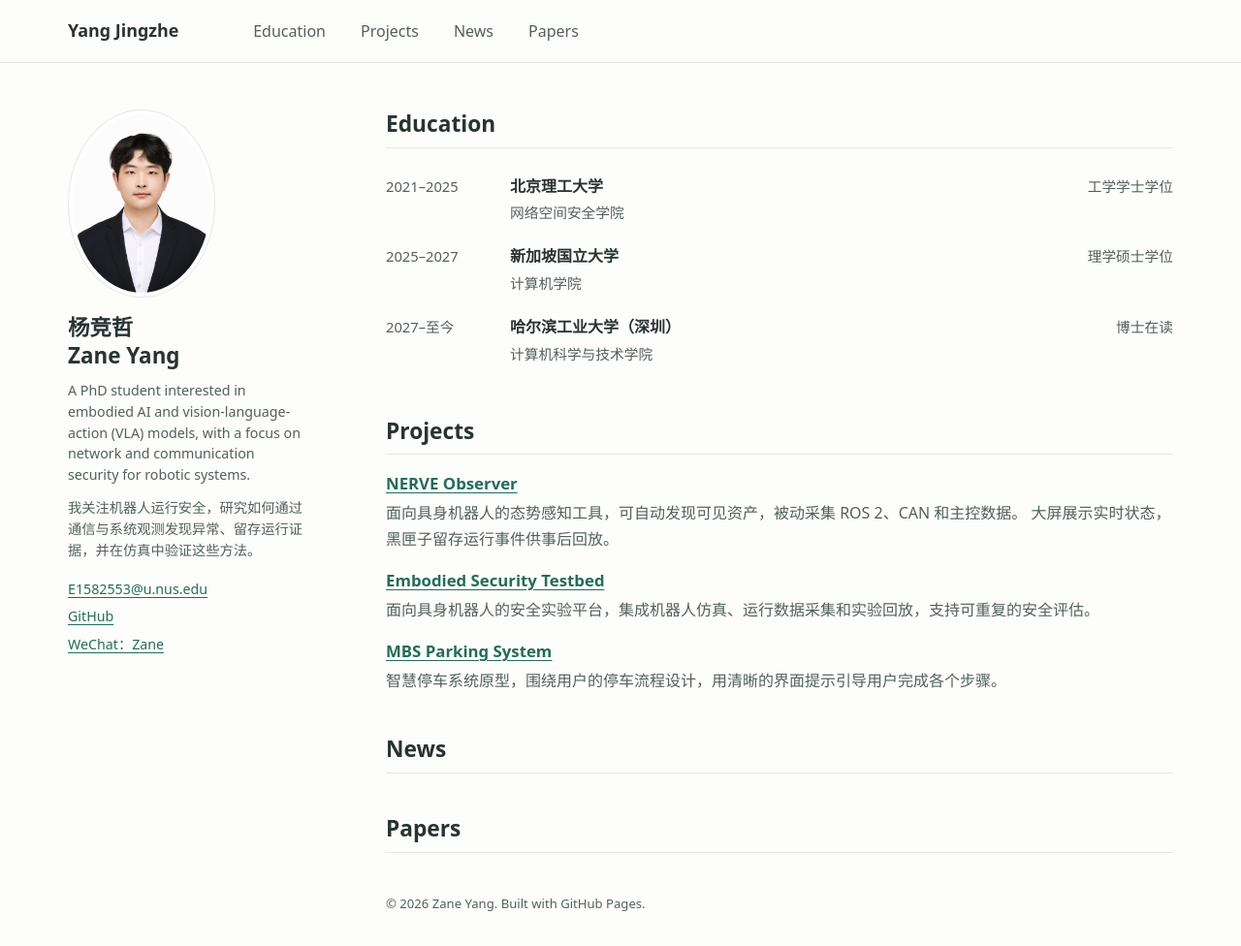
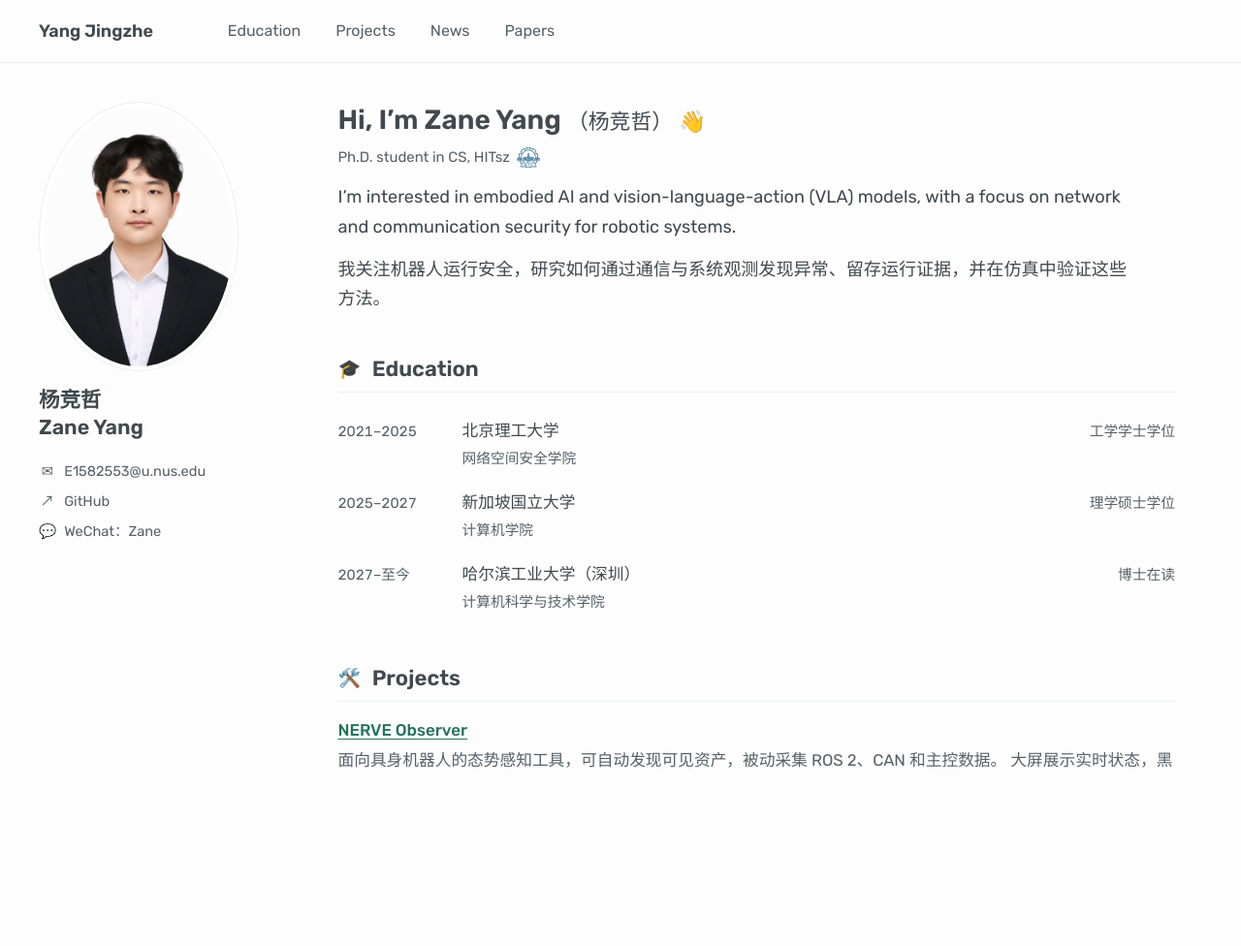
Before and after one commit to qusheng001/qusheng001.github.io, a plain HTML site: page index.html in a window 1280 px wide. Shown: the whole page at 97% size. After the commit the page ends 800 px from the top, so only its background shows below. Drawn offline with Linux system fonts and the light colour scheme.

Commit message:
Refine homepage typography and make the content pane scroll independently

```diff
--- a/index.html
+++ b/index.html
@@ -4,10 +4,10 @@
   <meta charset="UTF-8">
   <meta name="viewport" content="width=device-width, initial-scale=1">
   <title>Zane Yang (杨竞哲)</title>
-  <link rel="stylesheet" href="style.css?v=academic-1">
+  <link rel="stylesheet" href="style.css?v=academic-2">
   <script src="wechat.js" defer></script>
 </head>
-<body id="top">
+<body>
   <header class="site-header">
     <nav class="shell site-nav" aria-label="主导航">
       <a class="site-name" href="#top" lang="en">Yang Jingzhe</a>
@@ -22,20 +22,13 @@
 
   <div class="shell layout">
     <aside class="profile" aria-labelledby="profile-name">
-      <img class="profile-portrait" src="assets/zane-yang.jpg" alt="杨竞哲的个人照片" width="152" height="194">
-      <h1 id="profile-name">杨竞哲 <span lang="en">Zane Yang</span></h1>
-      <p lang="en">
-        A PhD student interested in embodied AI and vision-language-action (VLA) models,
-        with a focus on network and communication security for robotic systems.
-      </p>
-      <p>
-        我关注机器人运行安全，研究如何通过通信与系统观测发现异常、留存运行证据，并在仿真中验证这些<span class="keep-together">方法。</span>
-      </p>
+      <img class="profile-portrait" src="assets/zane-yang.jpg" alt="杨竞哲的个人照片" width="206" height="278">
+      <h2 id="profile-name">杨竞哲 <span lang="en">Zane Yang</span></h2>
       <address class="contact" id="contact">
-        <a href="mailto:E1582553@u.nus.edu">E1582553@u.nus.edu</a>
-        <a href="https://github.com/qusheng001">GitHub</a>
+        <a href="mailto:E1582553@u.nus.edu"><span class="contact-icon" aria-hidden="true">✉</span>E1582553@u.nus.edu</a>
+        <a href="https://github.com/qusheng001"><span class="contact-icon" aria-hidden="true">↗</span>GitHub</a>
         <div class="wechat">
-          <button class="wechat-toggle" type="button" aria-expanded="false" aria-controls="wechat-panel">WeChat：Zane</button>
+          <button class="wechat-toggle" type="button" aria-expanded="false" aria-controls="wechat-panel"><span class="contact-icon" aria-hidden="true">💬</span>WeChat：Zane</button>
           <div class="wechat-panel" id="wechat-panel" hidden>
             <div class="wechat-code">
               <img src="assets/wechat-zane.jpg" alt="扫一扫添加 Zane 的微信二维码" width="820" height="1212">
@@ -45,9 +38,24 @@
       </address>
     </aside>
 
-    <main class="sections" id="about">
+    <main class="sections" id="about" tabindex="0" aria-label="个人主页内容">
+      <header class="intro" id="top">
+        <h1><span lang="en">Hi, I’m Zane Yang</span> <span class="intro-name">（杨竞哲）</span> <span class="wave" aria-hidden="true">👋</span></h1>
+        <p class="affiliation" lang="en">
+          <span>Ph.D. student in CS, HITsz</span>
+          <img src="assets/hit-emblem.png" alt="哈尔滨工业大学校徽" width="24" height="24">
+        </p>
+        <p lang="en">
+          I’m interested in embodied AI and vision-language-action (VLA) models,
+          with a focus on network and communication security for robotic systems.
+        </p>
+        <p>
+          我关注机器人运行安全，研究如何通过通信与系统观测发现异常、留存运行证据，并在仿真中验证这些<span class="keep-together">方法。</span>
+        </p>
+      </header>
+
       <section id="education" aria-labelledby="education-title">
-        <h2 id="education-title" lang="en">Education</h2>
+        <h2 id="education-title" lang="en"><span class="section-icon" aria-hidden="true">🎓</span>Education</h2>
         <ul class="education-list" aria-label="教育经历">
           <li>
             <span class="education-period">2021–2025</span>
@@ -71,7 +79,7 @@
       </section>
 
       <section id="projects" aria-labelledby="projects-title">
-        <h2 id="projects-title" lang="en">Projects</h2>
+        <h2 id="projects-title" lang="en"><span class="section-icon" aria-hidden="true">🛠️</span>Projects</h2>
         <div class="projects">
           <article class="project">
             <h3 lang="en"><a href="https://github.com/SEC-NERVE/comm-group" target="_blank" rel="noopener">NERVE Observer</a></h3>
@@ -98,11 +106,11 @@
       </section>
 
       <section id="news" aria-labelledby="news-title">
-        <h2 id="news-title" lang="en">News</h2>
+        <h2 id="news-title" lang="en"><span class="section-icon" aria-hidden="true">🔥</span>News</h2>
       </section>
 
       <section id="papers" aria-labelledby="papers-title">
-        <h2 id="papers-title" lang="en">Papers</h2>
+        <h2 id="papers-title" lang="en"><span class="section-icon" aria-hidden="true">📄</span>Papers</h2>
       </section>
 
       <footer class="footer" lang="en">© 2026 Zane Yang. Built with GitHub Pages.</footer>
--- a/style.css
+++ b/style.css
@@ -1,14 +1,21 @@
+@font-face {
+  font-family: "Rubik";
+  src: url("assets/fonts/rubik-latin.woff2") format("woff2");
+  font-weight: 400 700;
+  font-display: swap;
+}
+
 * {
   box-sizing: border-box;
 }
 
 :root {
   color-scheme: light;
-  --paper: #fdfdfb;
-  --ink: #293333;
-  --muted: #52605e;
-  --accent: #256c59;
-  --line: #e3e9e5;
+  --paper: #fdfdfd;
+  --ink: #40494e;
+  --muted: #566168;
+  --accent: #24725a;
+  --line: #ebefee;
   --header-height: 65px;
 }
 
@@ -16,7 +23,7 @@ body {
   margin: 0;
   background: var(--paper);
   color: var(--ink);
-  font: 16px/1.65 system-ui, -apple-system, "Segoe UI", "Microsoft YaHei", sans-serif;
+  font: 16px/1.65 "Rubik", "Noto Sans SC", "PingFang SC", "Microsoft YaHei", sans-serif;
 }
 
 a {
@@ -34,7 +41,7 @@ a:hover {
 }
 
 .shell {
-  width: min(1140px, calc(100% - 72px));
+  width: min(1320px, calc(100% - 80px));
   margin-inline: auto;
 }
 
@@ -64,7 +71,7 @@ a:hover {
 .site-name {
   color: var(--ink);
   font-size: 1.12rem;
-  font-weight: 700;
+  font-weight: 600;
 }
 
 .nav-links {
@@ -83,30 +90,25 @@ a:hover {
 
 .layout {
   display: grid;
-  grid-template-columns: minmax(0, 244px) minmax(0, 1fr);
-  gap: clamp(2rem, 7vw, 5.25rem);
-  padding-block: 48px 32px;
+  grid-template-columns: clamp(200px, 18vw, 246px) minmax(0, 1fr);
+  column-gap: clamp(2.5rem, 6.1vw, 5.8rem);
 }
 
 .profile {
+  position: relative;
+  z-index: 1;
   align-self: start;
-  font-size: .89rem;
-  line-height: 1.52;
+  padding-block: 40px 24px;
+  font-size: .91rem;
+  line-height: 1.55;
   color: var(--muted);
-}
-
-@media (min-width: 761px) and (min-height: 730px) {
-  .profile {
-    position: sticky;
-    top: calc(var(--header-height) + 36px);
-  }
 }
 
 .profile-portrait {
   display: block;
   max-width: 100%;
   height: auto;
-  aspect-ratio: 152 / 194;
+  aspect-ratio: 206 / 278;
   object-fit: cover;
   border: 1px solid var(--line);
   border-radius: 50%;
@@ -114,19 +116,16 @@ a:hover {
   background: #fff;
 }
 
-.profile h1 {
+.profile h2 {
   margin: 1rem 0 .7rem;
   color: var(--ink);
-  font-size: 1.4rem;
+  font-size: 1.34rem;
+  font-weight: 600;
   line-height: 1.3;
 }
 
-.profile h1 span {
+.profile h2 span {
   display: block;
-}
-
-.profile p {
-  margin: 0 0 .8rem;
 }
 
 .keep-together {
@@ -136,9 +135,30 @@ a:hover {
 .contact {
   display: grid;
   justify-items: start;
-  gap: .45rem;
-  margin-top: 1.15rem;
+  gap: .55rem;
+  margin-top: 1.25rem;
   font-style: normal;
+}
+
+.contact > a,
+.wechat-toggle {
+  display: inline-flex;
+  align-items: center;
+  gap: .6em;
+  color: var(--muted);
+  text-decoration: none;
+}
+
+.contact > a:hover,
+.wechat-toggle:hover {
+  color: var(--accent);
+  text-decoration: underline;
+}
+
+.contact-icon {
+  width: 1.2em;
+  flex-shrink: 0;
+  text-align: center;
 }
 
 .wechat {
@@ -149,10 +169,7 @@ a:hover {
   padding: 0;
   border: 0;
   background: none;
-  color: var(--accent);
   font: inherit;
-  text-decoration: underline;
-  text-underline-offset: .2em;
   cursor: pointer;
 }
 
@@ -184,16 +201,73 @@ a:hover {
   height: auto;
 }
 
+.sections {
+  padding-block: 40px 44px;
+  font-size: 1.045rem;
+}
+
+.sections:focus-visible {
+  outline-offset: -2px;
+}
+
+.intro {
+  max-width: 52rem;
+  margin-bottom: 2.65rem;
+  font-size: 1.13rem;
+  line-height: 1.68;
+}
+
+.intro h1 {
+  margin: 0;
+  font-size: clamp(1.42rem, 2.2vw, 1.75rem);
+  font-weight: 600;
+  line-height: 1.35;
+}
+
+.intro-name {
+  font-size: .78em;
+  font-weight: 500;
+}
+
+.wave {
+  font-size: .8em;
+}
+
+.intro p {
+  margin: .85rem 0 0;
+}
+
+.intro .affiliation {
+  display: flex;
+  align-items: center;
+  gap: .42rem;
+  margin-top: .44rem;
+  color: var(--muted);
+  font-size: .93rem;
+}
+
+.affiliation img {
+  flex: none;
+  object-fit: contain;
+}
+
+.section-icon {
+  font-size: .86em;
+}
+
 .sections section {
   margin-bottom: 2.65rem;
-  scroll-margin-top: calc(var(--header-height) + 24px);
 }
 
 .sections h2 {
   margin: 0 0 1rem;
   padding-bottom: .5rem;
   border-bottom: 1px solid var(--line);
-  font-size: 1.42rem;
+  display: flex;
+  align-items: center;
+  gap: .52em;
+  font-size: 1.38rem;
+  font-weight: 600;
   line-height: 1.35;
 }
 
@@ -223,7 +297,7 @@ a:hover {
 }
 
 .education-school {
-  font-weight: 650;
+  font-weight: 500;
 }
 
 .education-college {
@@ -241,7 +315,8 @@ a:hover {
 
 .project h3 {
   margin: 0 0 .2rem;
-  font-size: 1.05rem;
+  font-size: 1.06rem;
+  font-weight: 500;
 }
 
 .project p {
@@ -254,7 +329,47 @@ a:hover {
   font-size: .82rem;
 }
 
-@media (max-width: 760px) {
+@media (min-width: 860px) and (min-height: 460px) {
+  body {
+    display: grid;
+    grid-template-rows: auto minmax(0, 1fr);
+    height: 100dvh;
+    overflow: hidden;
+  }
+
+  .layout {
+    min-height: 0;
+  }
+
+  .sections {
+    min-height: 0;
+    overflow-y: auto;
+    overscroll-behavior-y: contain;
+    scrollbar-gutter: stable;
+    scrollbar-width: thin;
+    scrollbar-color: #ccd6d2 transparent;
+    scroll-padding-top: 25px;
+    padding-inline-end: 18px;
+  }
+}
+
+@media (min-width: 860px) and (max-height: 620px) {
+  .profile {
+    padding-top: 24px;
+  }
+
+  .profile-portrait {
+    width: 148px;
+  }
+}
+
+@media (max-width: 859px), (max-height: 459px) {
+  html {
+    scroll-padding-top: calc(var(--header-height) + 16px);
+  }
+}
+
+@media (max-width: 859px) {
   :root {
     --header-height: 88px;
   }
@@ -273,11 +388,20 @@ a:hover {
 
   .layout {
     grid-template-columns: minmax(0, 1fr);
-    padding-top: 28px;
+    row-gap: 12px;
   }
 
   .profile {
     max-width: 34rem;
+    padding-block: 28px 0;
+  }
+
+  .profile-portrait {
+    width: 150px;
+  }
+
+  .sections {
+    padding-top: 24px;
   }
 
   .wechat-panel {
```
Also changed, not shown: assets/fonts/OFL-Rubik.txt (added), assets/fonts/rubik-latin.woff2 (added), assets/hit-emblem.png (added).
